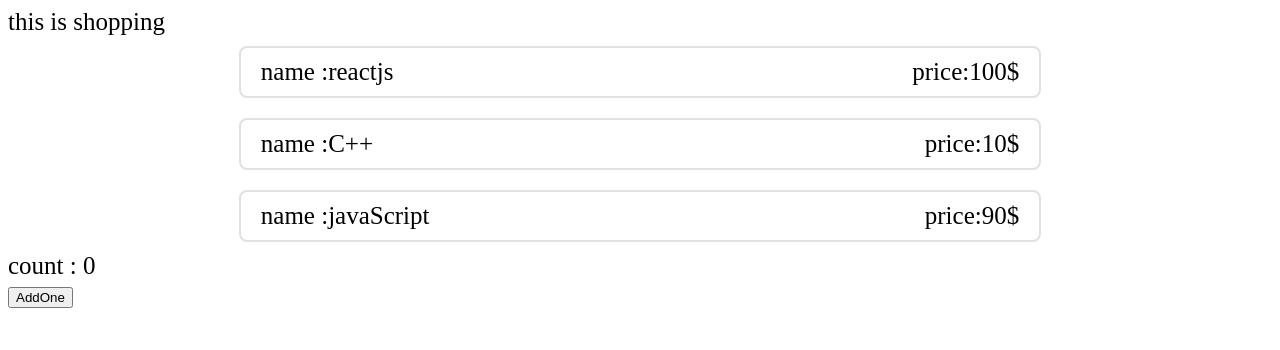
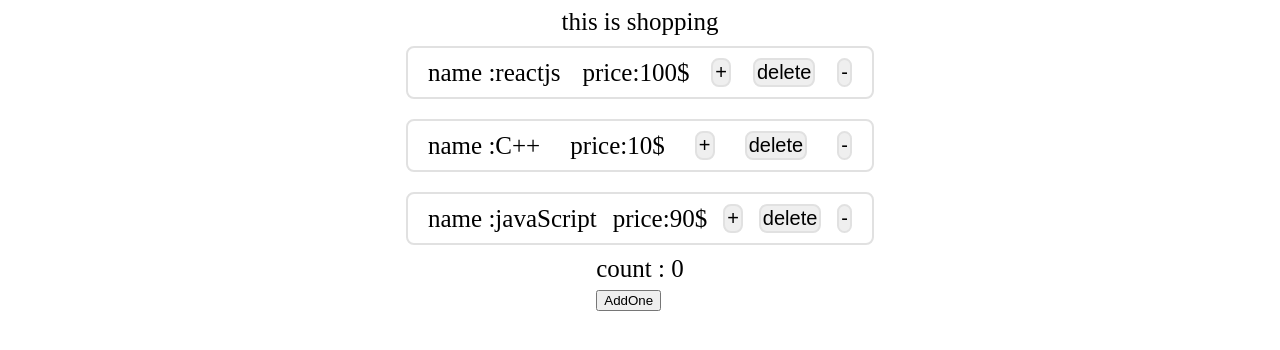
Before and after one commit to ZahraNejati79/product, a React (Create React App) app: page / in a window 1280 px wide. Shown: the top 350 px of the page. Built offline with nearby package versions, Linux system fonts and the light colour scheme.

Commit message:
remove product

```diff
--- a/src/App.css
+++ b/src/App.css
@@ -3,15 +3,20 @@
 }
 .App {
   font-size: 2.5rem;
+  display: flex;
+  flex-direction: column;
+  align-items: center;
 }
 .productList {
   display: flex;
+  max-width: 700px;
   flex-direction: column;
   justify-content: center;
   align-items: center;
+  margin: 0px 3px;
 }
 .product {
-  width: 60%;
+  width: 100%;
   padding: 1rem 2rem;
   margin: 1rem;
   display: flex;
@@ -20,3 +25,10 @@
   border: 2px solid #e1e1e1;
   border-radius: 8px;
 }
+.btn {
+  border: 2px solid #e1e1e1;
+  cursor: pointer;
+  border-radius: 8px;
+  font-size: 2rem;
+  padding: 1px 2px;
+}
--- a/src/App.js
+++ b/src/App.js
@@ -4,14 +4,19 @@
 import ProductList from "./components/ProductList/ProductList";
 const App = () => {
   const [products, setProducts] = useState([
-    { name: "reactjs", price: "100$", id: 1 },
-    { name: "C++", price: "10$", id: 2 },
-    { name: "javaScript", price: "90$", id: 3 },
+    { name: "reactjs", price: "100$", id: 1, quantity: 0 },
+    { name: "C++", price: "10$", id: 2, quantity: 1 },
+    { name: "javaScript", price: "90$", id: 3, quantity: 0 },
   ]);
+  const removeHandler = (id) => {
+    const filterProduct = products.filter((product) => product.id !== id);
+    setProducts(filterProduct);
+  };
+
   return (
     <div className="App">
       <div>this is shopping</div>
-      <ProductList products={products} />
+      <ProductList products={products} removeHandler={removeHandler} />
       <Count />
     </div>
   );
--- a/src/components/ProductList/ProductList.js
+++ b/src/components/ProductList/ProductList.js
@@ -1,15 +1,9 @@
 import Products from "../Products/Products";
-const ProductList = ({ products }) => {
+const ProductList = ({ products, removeHandler }) => {
   return (
     <div className="productList">
       {products.map((product) => {
-        return (
-          <Products
-            name={product.name}
-            key={product.id}
-            price={product.price}
-          />
-        );
+        return <Products product={product} removeHandler={removeHandler} />;
       })}
     </div>
   );
--- a/src/components/Products/Products.js
+++ b/src/components/Products/Products.js
@@ -1,9 +1,14 @@
-const Products = (props) => {
+const Products = ({ product, removeHandler }) => {
   return (
     <div className="product">
-      <div>name :{props.name}</div>
-      <div>price:{props.price}</div>
-      {props.children}
+      <div>name :{product.name}</div>
+      <div>price:{product.price}</div>
+      {product.children}
+      <button className="btn">+</button>
+      <button className="btn" onClick={() => removeHandler(product.id)}>
+        delete
+      </button>
+      <button className="btn">-</button>
     </div>
   );
 };
```
